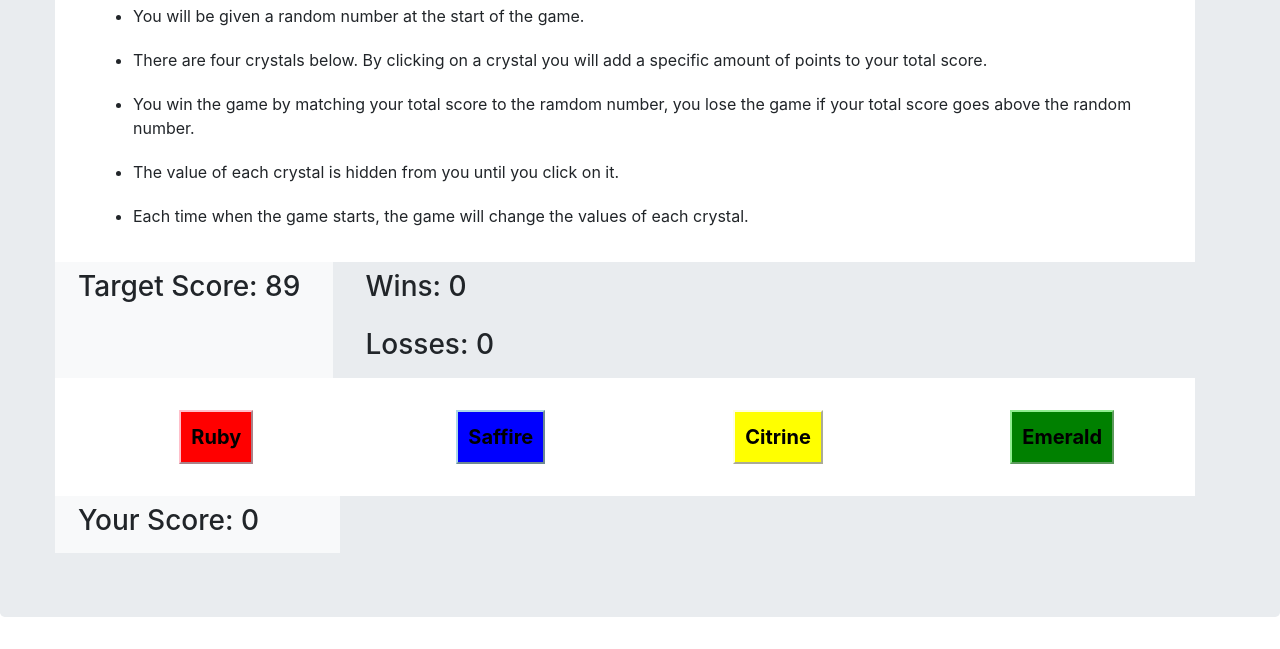
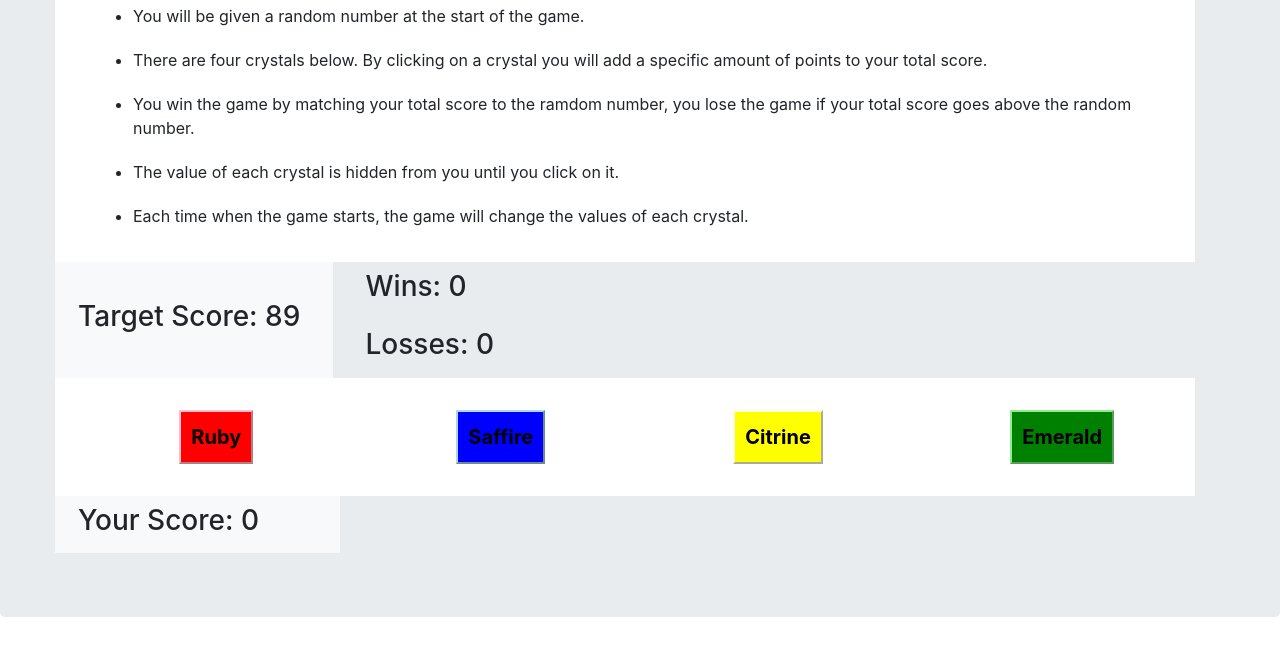
Before and after one commit to jakebot12/unit-4-game, a plain HTML site: page index.html in a window 1280 px wide. Shown: the part 180-829 px from the top of the page. Drawn offline with nearby package versions, Linux system fonts and the light colour scheme.

Commit message:
<COMMENT>

```diff
--- a/assets/css/style.css
+++ b/assets/css/style.css
@@ -12,6 +12,11 @@ font-size: 18px;
 
 #targetScore {
     margin-left: -15px;
+    padding-top: 50px;
+}
+
+#h3TargetScore {
+    padding-top: 30px;
 }
 
 #redGem {
--- a/index.html
+++ b/index.html
@@ -56,7 +56,7 @@
             </div>
             <div class="row col-lg-12">
                 <div id="targetScore" class="container col-lg-3 p-2 bg-light">
-                    <h3 class="col-auto">Target Score: <span id='target-score'>0</span>
+                    <h3 id="h3TargetScore" class="col-auto">Target Score: <span id='target-score'>0</span>
                 </div>
                 <div class="container col-lg-9">
                     <div class="row container col-auto mr-auto p-2">
```
